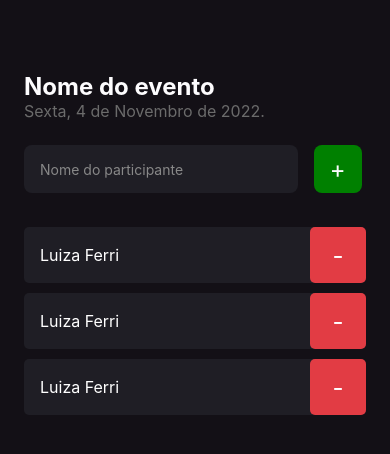
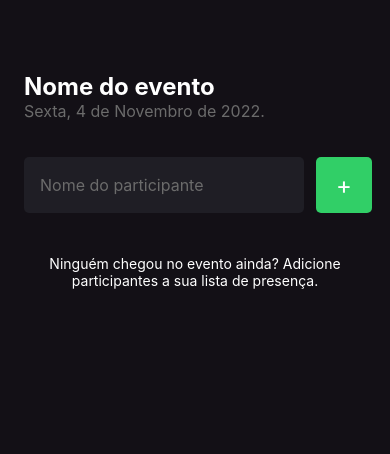
Before and after one commit to LuizaFerri/imhere, a React Native app: screen / in a window 390 px wide. Shown: the top 454 px of the page. Built offline with nearby package versions, Linux system fonts and the light colour scheme.

Commit message:
App finalizado

```diff
--- a/App.tsx
+++ b/App.tsx
@@ -1,7 +1,15 @@
-import Home from "./src/screens/Home";
+import { StatusBar } from "react-native";
+import { Home } from "./src/screens/Home";
 
 export default function App() {
   return (
-    <Home />
-  )
+    <>
+      <StatusBar
+        barStyle="light-content"
+        backgroundColor="transparent"
+        translucent
+      />
+      <Home />
+    </>
+  );
 }
--- a/src/screens/Home/index.tsx
+++ b/src/screens/Home/index.tsx
@@ -1,29 +1,80 @@
-import { Text, View, TextInput, TouchableOpacity } from "react-native";
+import { useState } from "react";
+import { Alert, FlatList, Text, TextInput, TouchableOpacity, View } from "react-native";
+
+import { Participant } from "../components/Participant";
 
 import { styles } from "./styles";
-import { Participant } from "../components/Participant";
 
-export default function Home() {
-  function handlePartipantAdd() {
-    console.log("Participante adicionado");
+export function Home() {
+  const [participants, setParticipants] = useState<string[]>([]);
+  const [participantName, setParticipantName] = useState('');
+
+  function handleParticipantAdd() {
+    if (participants.includes(participantName)) {
+      return Alert.alert("Participante existe", "Já existe um participante na lista com esse nome.");
+    }
+
+    setParticipants(prevState => [...prevState, participantName]);
+    setParticipantName('');
   }
+
+  function handleParticipantRemove(name: string) {
+
+    Alert.alert("Remover", `Remover o participante ${name}?`, [
+      {
+        text: 'Sim',
+        onPress: () => setParticipants(prevState => prevState.filter(participant => participant !== name))
+      },
+      {
+        text: 'Não',
+        style: 'cancel'
+      }
+    ])
+  }
+
   return (
     <View style={styles.container}>
-      <Text style={styles.eventName}>Nome do evento</Text>
-      <Text style={styles.eventDate}>Sexta, 4 de Novembro de 2022.</Text>
-      <View style={styles.containerForm}>
+      <Text style={styles.eventName}>
+        Nome do evento
+      </Text>
+
+      <Text style={styles.eventDate}>
+        Sexta, 4 de Novembro de 2022.
+      </Text>
+
+      <View style={styles.form}>
         <TextInput
           style={styles.input}
           placeholder="Nome do participante"
-          placeholderTextColor="#888"
+          placeholderTextColor="#6B6B6B"
+          onChangeText={setParticipantName}
+          value={participantName}
         />
-        <TouchableOpacity style={styles.button} onPress={handlePartipantAdd}>
-          <Text style={styles.buttonText}>+</Text>
+
+        <TouchableOpacity style={styles.button} onPress={handleParticipantAdd}>
+          <Text style={styles.buttonText}>
+            +
+          </Text>
         </TouchableOpacity>
       </View>
-      <Participant />
-      <Participant />
-      <Participant />
+
+      <FlatList
+        data={participants}
+        keyExtractor={(item) => item}
+        renderItem={({ item }) => (
+          <Participant
+            key={item}
+            name={item}
+            onRemove={() => handleParticipantRemove(item)}
+          />
+        )}
+        showsVerticalScrollIndicator={false}
+        ListEmptyComponent={() => (
+          <Text style={styles.listEmptyText}>
+            Ninguém chegou no evento ainda? Adicione participantes a sua lista de presença.
+          </Text>
+        )}
+      />
     </View>
-  );
+  )
 }
--- a/src/screens/Home/styles.ts
+++ b/src/screens/Home/styles.ts
@@ -7,7 +7,7 @@
     padding: 24
   },
   eventName: {
-    color: '#FDFCFE',
+    color: '#FFF',
     fontSize: 24,
     fontWeight: 'bold',
     marginTop: 48
@@ -17,31 +17,36 @@
     fontSize: 16
   },
   input: {
+    flex: 1,
+    height: 56,
     backgroundColor: '#1F1E25',
-    color: '#fff',
-    borderRadius: 8,
-    height: 48,
-    width: '80%',
-    marginRight: 16,
-    marginTop: 24,
-    paddingHorizontal: 16
+    borderRadius: 5,
+    color: '#FFFF',
+    padding: 16,
+    fontSize: 16,
+    marginRight: 12
   },
-  button:{
-    backgroundColor: 'green',
-    borderRadius: 8,
-    height: 48,
-    width: 48,
-    marginTop: 24,
+  buttonText: {
+    color: '#FFF',
+    fontSize: 24
+  },
+  button: {
+    width: 56,
+    height: 56,
+    borderRadius: 5,
+    backgroundColor: '#31CF67',
     alignItems: 'center',
     justifyContent: 'center'
   },
-  buttonText:{
-    color: '#FDFCFE',
-    fontSize: 24
-  },
-  containerForm:{
+  form: {
     width: '100%',
     flexDirection: 'row',
-    marginBottom: 34
+    marginTop: 36,
+    marginBottom: 42
+  },
+  listEmptyText: {
+    color: '#FFF',
+    fontSize: 14,
+    textAlign: 'center'
   }
 })
--- a/src/screens/components/Participant/index.tsx
+++ b/src/screens/components/Participant/index.tsx
@@ -2,11 +2,16 @@
 
 import { styles } from "./styles";
 
-export function Participant() {
+interface ParticipantProps {
+  name: string;
+  onRemove?: () => void;
+}
+
+export function Participant({ name, onRemove }: ParticipantProps) {
   return (
     <View style={styles.container}>
-      <Text style={styles.name}>Luiza Ferri</Text>
-      <TouchableOpacity style={styles.button}>
+      <Text style={styles.name}>{name}</Text>
+      <TouchableOpacity style={styles.button} onPress={onRemove}>
         <Text style={styles.buttonText}>-</Text>
       </TouchableOpacity>
     </View>
```
